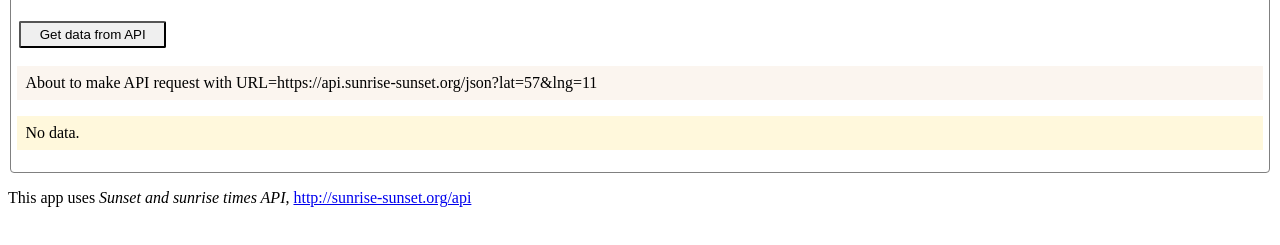
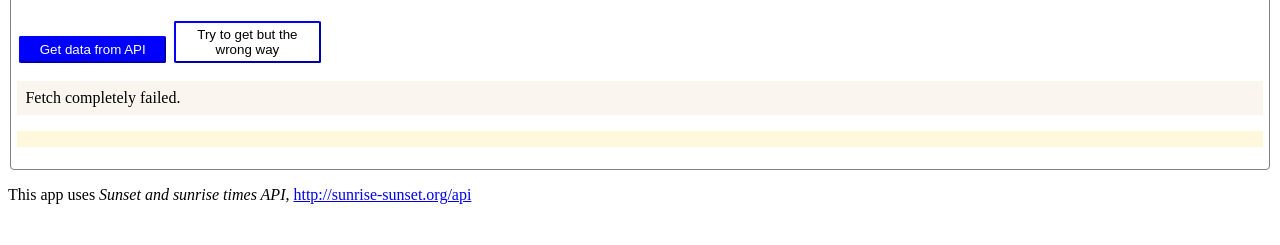
Before and after one commit to david-zocom/sut19-ajax-transition, a plain HTML site: page index.html in a window 1280 px wide. Both pictures are taken after a click on the button "Get data from API". Shown: the part 55-300 px from the top of the page. Drawn offline with Linux system fonts and the light colour scheme; no server answers.

Commit message:
Modified example to use CSS animations

```diff
--- a/index.html
+++ b/index.html
@@ -13,7 +13,8 @@
 <h1>Sunrise sunset API</h1>
     <section>
         <p>
-            <button id="getData">Get data from API</button>
+            <button id="getData" class="primary">Get data from API</button>
+            <button id="getError" class="ghost">Try to get but the wrong way</button>
         </p>
         <p class="status">
             No request made.
--- a/script.js
+++ b/script.js
@@ -1,17 +1,21 @@
 window.addEventListener('load', () => {
     console.log('Page loaded');
+    const url = 'https://api.sunrise-sunset.org/json';
 
     let buttonGetData = document.querySelector('#getData');
-    buttonGetData.addEventListener('click', makeApiRequest);
+    let buttonError   = document.querySelector('#getError');
+    buttonGetData.addEventListener('click', () => makeApiRequest(url));
+    buttonError.addEventListener('click', () => makeApiRequest(url + 'pp'));
 })
 
-async function makeApiRequest() {
-    const url = 'https://api.sunrise-sunset.org/json';
+async function makeApiRequest(url) {
     let lat = '57';
     let lng = '11';
     let qs = `${url}?lat=${lat}&lng=${lng}`;
     showStatus('About to make API request with URL=' + qs);
 
+    resetError();
+    try {
         const response = await fetch(qs);
         const json = await response.json();
         if( json.status === 'OK' ) {
@@ -19,12 +23,19 @@ async function makeApiRequest() {
             let sunrise = json.results.sunrise;
             let sunset  = json.results.sunset;
             outputResult(`The sun rose at ${sunrise} today and will set at ${sunset}.`);
+            console.log(json);
+
         } else {
             // TODO: not user friendly to show cryptic error messages - change this
             showStatus('API returned error: ' + json.status);
             outputResult(``);
+            flashError();
         }
-    console.log(json);
+    } catch {
+        showStatus('Fetch completely failed.');
+        outputResult(``);
+        flashError();
+    }
 }
 
 function showStatus(text) {
@@ -37,3 +48,12 @@ function outputResult(text) {
     let p = document.querySelector('.answer');
     p.innerText = text;
 }
+
+function flashError() {
+    let status = document.querySelector('.status');
+    status.classList.add('flash-error');
+}
+function resetError() {
+    let status = document.querySelector('.status');
+    status.classList.remove('flash-error');
+}
--- a/style.css
+++ b/style.css
@@ -19,9 +19,38 @@ h1 {
     padding: 0.5em;
     background-color: cornsilk;
 }
+input, button { margin: 2px; }
 button {
     width: 11em;
     border-radius: 2px;
     padding: 0.3em;
+    transition: border-radius 1s;
+    background-color:
 }
-input, button { margin: 2px; }
+button:hover {
+    border-radius: 30px;
+    cursor: pointer;
+}
+
+button.primary {
+    background-color: blue;
+    border-color: blue;
+    color: white;
+}
+button.ghost {
+    border-color: blue;
+    background-color: white;
+}
+
+.flash-error {
+    animation: flash-error 2s;
+}
+/* .status:hover {
+    animation: flash-error 2s;
+} */
+
+@keyframes flash-error {
+    0%   { background-color: #FBF5EF; }
+    50%  { background-color: pink; }
+    100% { background-color: #FBF5EF; }
+}
```
Lines whose indentation alone changed are shown as unchanged.
